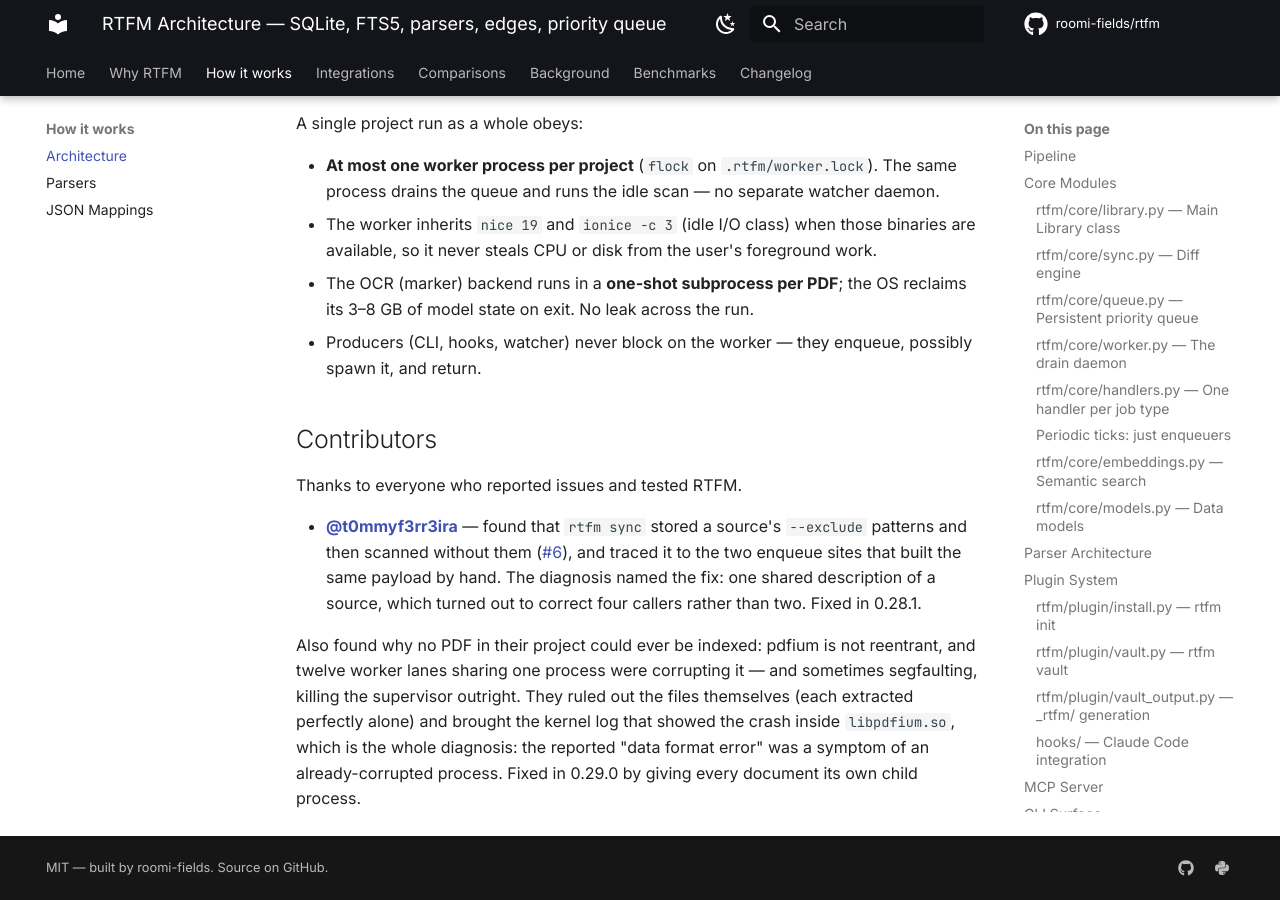
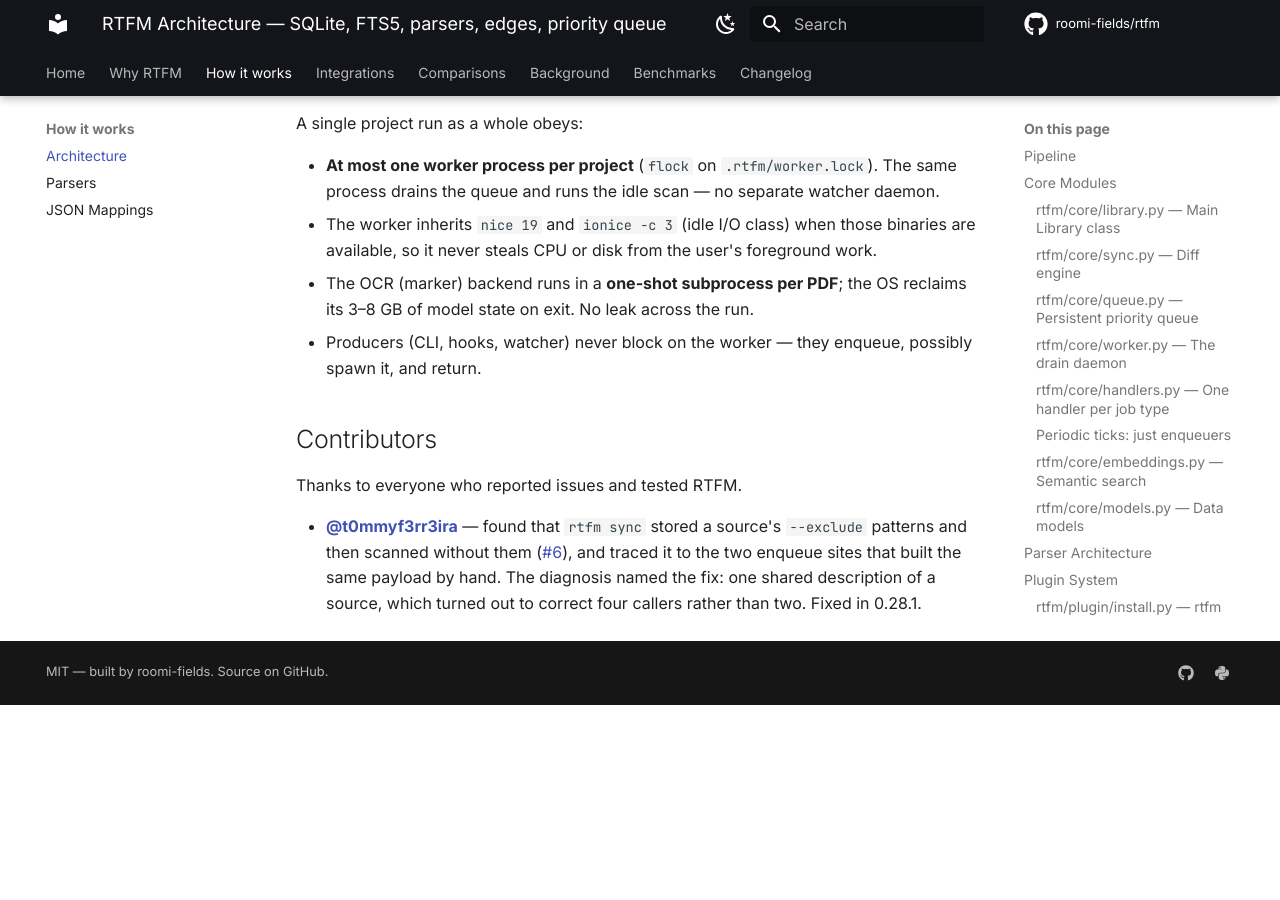
Before and after one commit to roomi-fields/rtfm, an MkDocs documentation site: the page built from docs/architecture.md, in a window 1280 px wide and 900 px high, scrolled down 8158 px. Built offline with MkDocs 1.6.1 and Material for MkDocs 9.7.7, drawn with Linux system fonts in a browser that asks for light colours; comment, search, counter and statistics services are not loaded; after the commit the page ends 8863 px from its top, so only the background shows below that.

Commit message:
docs: correct a misattributed credit
The pdfium concurrency crash was diagnosed in-house, not reported on the
tracker. Crediting the reporter of #6 for it was simply wrong.

Co-Authored-By: Claude <noreply@anthropic.com>

```diff
--- a/docs/architecture.md
+++ b/docs/architecture.md
@@ -350,11 +350,3 @@ Thanks to everyone who reported issues and tested RTFM.
   the two enqueue sites that built the same payload by hand. The diagnosis
   named the fix: one shared description of a source, which turned out to
   correct four callers rather than two. Fixed in 0.28.1.
-
-  Also found why no PDF in their project could ever be indexed: pdfium is not
-  reentrant, and twelve worker lanes sharing one process were corrupting it —
-  and sometimes segfaulting, killing the supervisor outright. They ruled out
-  the files themselves (each extracted perfectly alone) and brought the kernel
-  log that showed the crash inside `libpdfium.so`, which is the whole diagnosis:
-  the reported "data format error" was a symptom of an already-corrupted
-  process. Fixed in 0.29.0 by giving every document its own child process.
```
Also changed, not shown: docs/CHANGELOG.md (+0 -2 lines).
